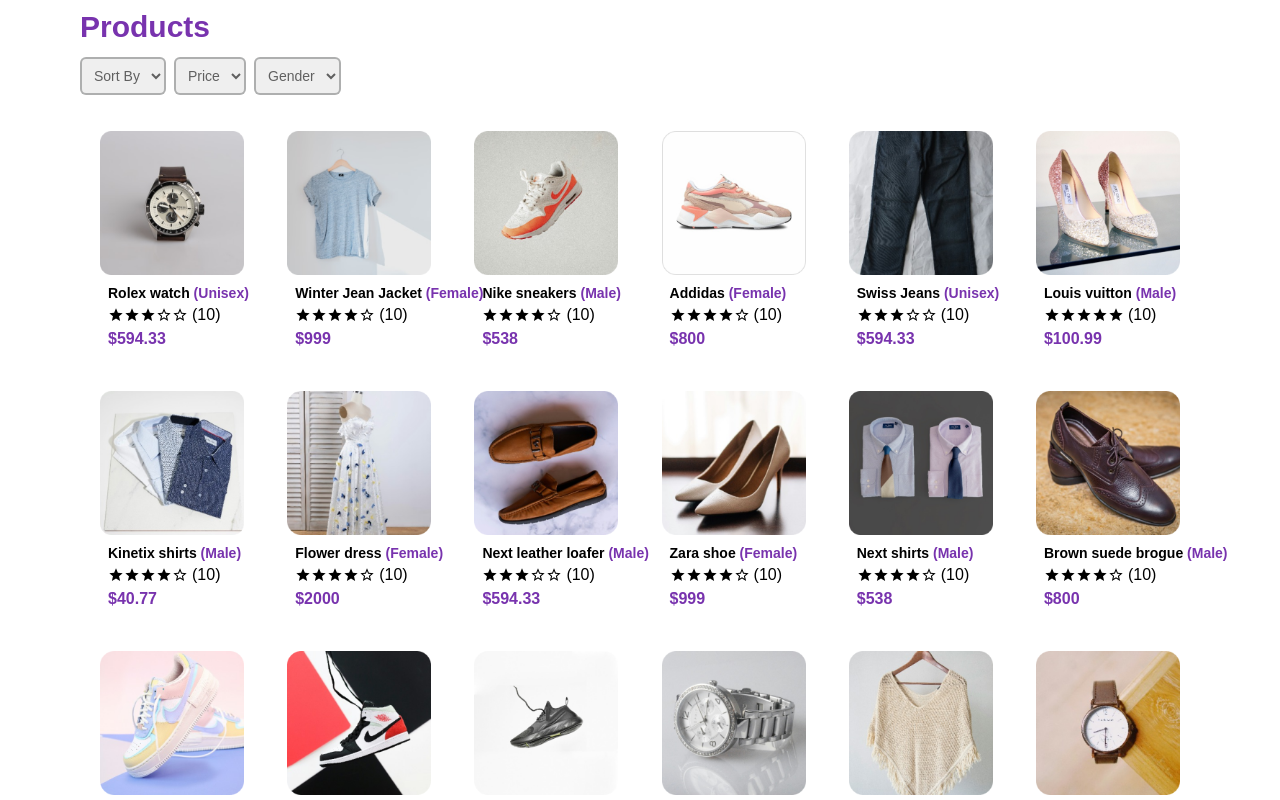
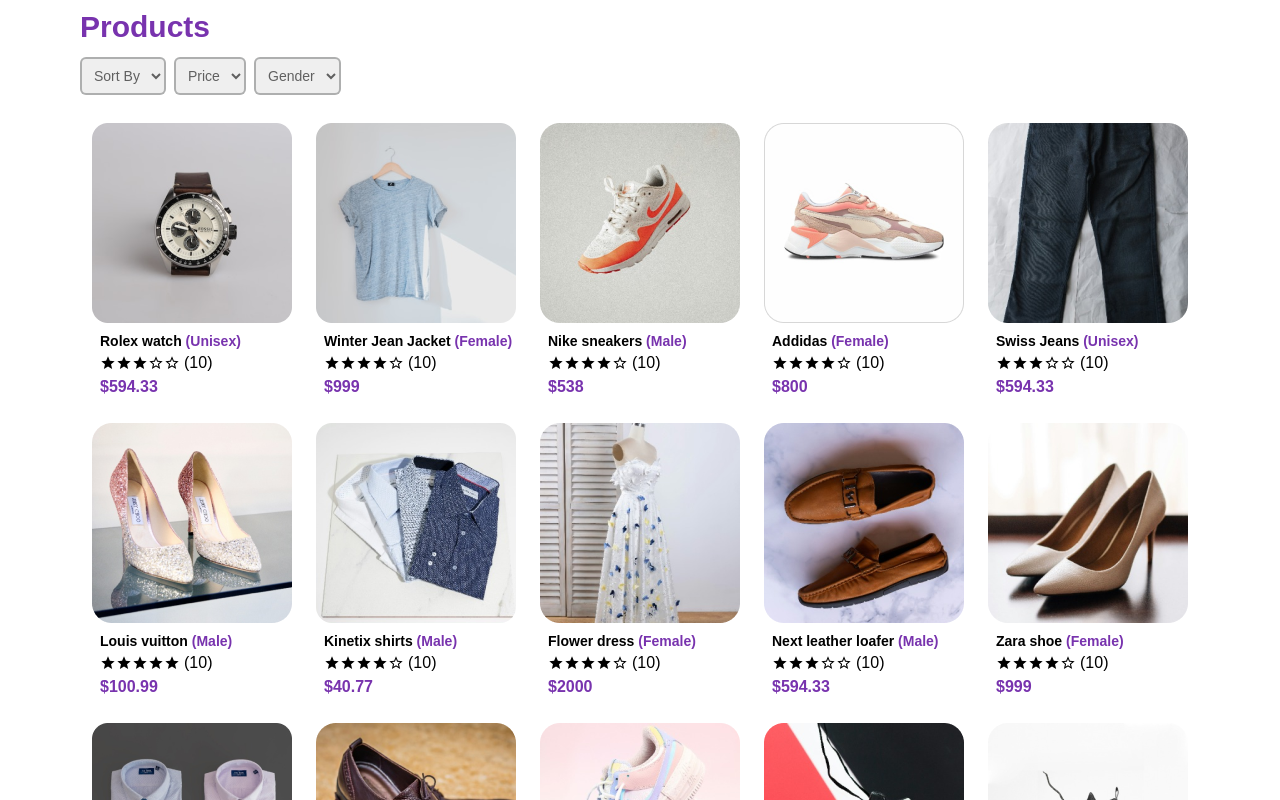
Before and after one commit to SandyAbasman/picknbuy, a Next.js app: page / in a window 1280 px wide. Shown: the part 680-1480 px from the top of the page. Built offline with nearby package versions, Linux system fonts and the light colour scheme.

Commit message:
responsive

```diff
--- a/src/components/Item.js
+++ b/src/components/Item.js
@@ -3,7 +3,7 @@
 
 function Item({ item }) {
   return (
-    <a href="/productView" className=" max-w-40 p-2 block   md:w-auto">
+    <a href="/productView" className=" w-40 p-2 block md:p-0   md:w-auto">
       <img
         className="mb-2   hover:opacity-50 "
         src={item.productImg}
```
